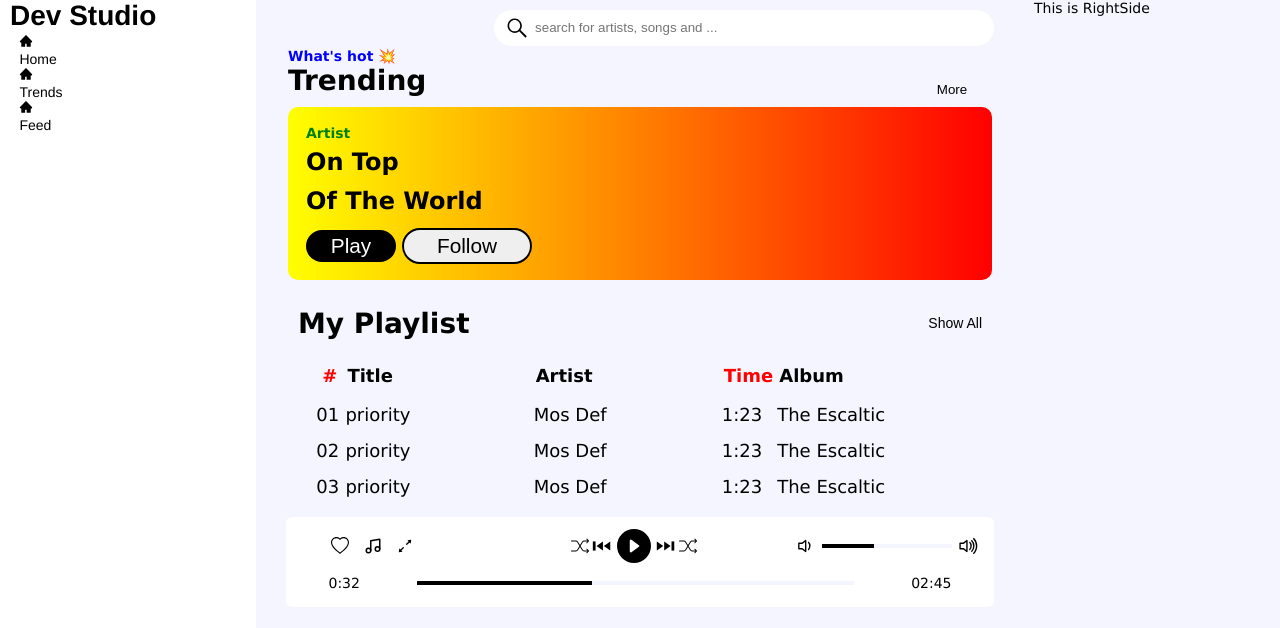
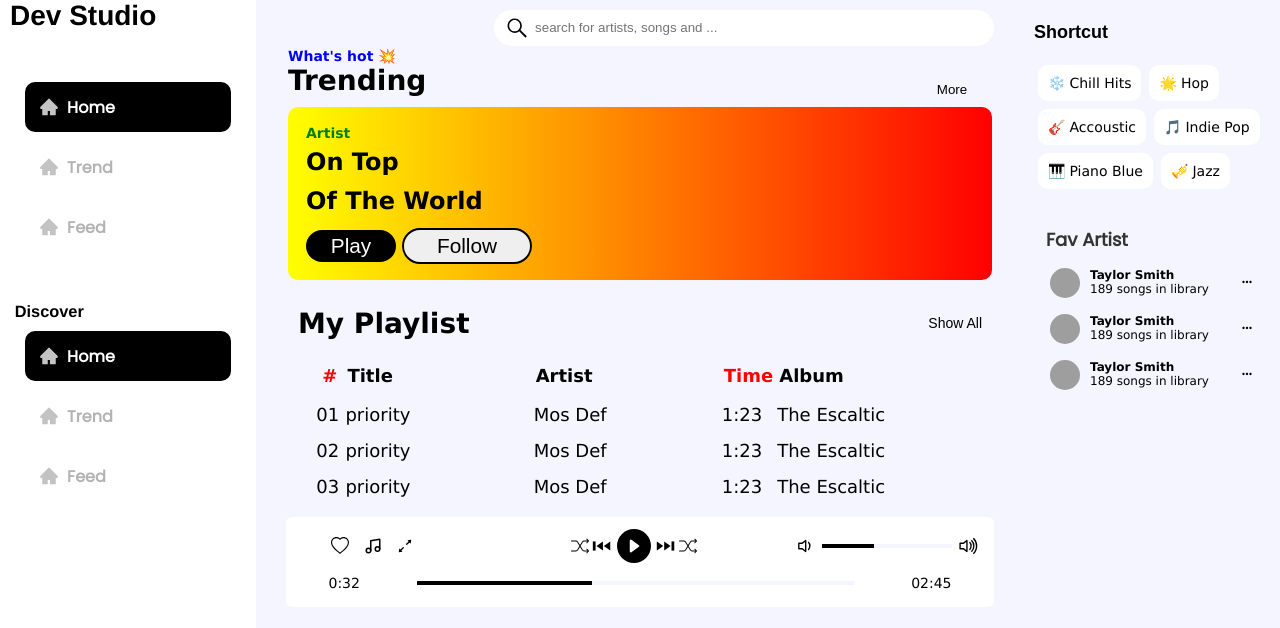
Before and after one commit to Dev-leinad/spotifyAppClone, a React (Vite) app: page / in a window 1280 px wide. Shown: the top 628 px of the page. Built offline with nearby package versions, Linux system fonts and the light colour scheme; grey boxes are pictures that could not be loaded.

Commit message:
Added new styling

```diff
--- a/src/App.css
+++ b/src/App.css
@@ -5,3 +5,17 @@
 body{
     font-family:Verdana, Geneva, Tahoma, sans-serif;
 }
+
+@media ( max-width:768px ){
+    body{
+        width: 100%;
+        height: 100vh;
+        overflow: hidden;
+    }
+    .rightside {
+        display: none;
+    }
+    .sidebar {
+        display: none;
+    }
+}
--- a/src/Components/RightSidebarComponent/Rightside.jsx
+++ b/src/Components/RightSidebarComponent/Rightside.jsx
@@ -1,11 +1,101 @@
 import React from 'react'
 import './rightside.css'
+import {BiDotsHorizontalRounded} from 'react-icons/bi'
 
 const Rightside = () => {
   return (
     <>
 <div className="rightside">
-<p>This is RightSide</p>
+  <div className="topcont">
+    <h2>Shortcut</h2>
+    <div className="side-boxes">
+      <div className="side-box-cont">
+        <div className="emoji">
+          ❄️
+        </div>
+        <p>Chill Hits</p>
+      </div>
+      <div className="side-box-cont">
+        <div className="emoji">
+
+          🌟
+        </div>
+        <p>Hop</p>
+      </div>
+      <div className="side-box-cont">
+        <div className="emoji">
+          🎸
+        </div>
+        <p>Accoustic</p>
+      </div>
+      <div className="side-box-cont">
+        <div className="emoji">
+          🎵
+        </div>
+        <p>Indie Pop</p>
+      </div>
+      <div className="side-box-cont">
+        <div className="emoji">
+         🎹
+        </div>
+        <p>Piano Blue</p>
+      </div>
+      <div className="side-box-cont">
+        <div className="emoji">
+          🎺
+        </div>
+        <p>Jazz</p>
+      </div>
+    </div>
+
+  </div>
+
+  <div className="fav-artist-container">
+    <h3>Fav Artist</h3>
+
+    <div className="fav-cont">
+      <div className="fav-right-col">
+        <div className="prof">
+          <img src="https://images.pexels.com/photos/15764531/pexels-photo-15764531.jpeg?auto=compress&cs=tinysrgb&w=600&lazy=load" alt="" />
+        </div>
+        <div className="fav-bio">
+          <h4>Taylor Smith</h4>
+          <p>189 songs in library</p>
+        </div>
+      </div>
+      <div className="fav-left-col">
+        <BiDotsHorizontalRounded/>
+      </div>
+    </div>
+    <div className="fav-cont">
+      <div className="fav-right-col">
+        <div className="prof">
+          <img src="https://images.pexels.com/photos/15764531/pexels-photo-15764531.jpeg?auto=compress&cs=tinysrgb&w=600&lazy=load" alt="" />
+        </div>
+        <div className="fav-bio">
+          <h4>Taylor Smith</h4>
+          <p>189 songs in library</p>
+        </div>
+      </div>
+      <div className="fav-left-col">
+        <BiDotsHorizontalRounded/>
+      </div>
+    </div>
+    <div className="fav-cont">
+      <div className="fav-right-col">
+        <div className="prof">
+          <img src="https://images.pexels.com/photos/15764531/pexels-photo-15764531.jpeg?auto=compress&cs=tinysrgb&w=600&lazy=load" alt="" />
+        </div>
+        <div className="fav-bio">
+          <h4>Taylor Smith</h4>
+          <p>189 songs in library</p>
+        </div>
+      </div>
+      <div className="fav-left-col">
+        <BiDotsHorizontalRounded/>
+      </div>
+    </div>
+  </div>
 </div>
 
     </>
--- a/src/Components/RightSidebarComponent/rightside.css
+++ b/src/Components/RightSidebarComponent/rightside.css
@@ -4,5 +4,101 @@
     background: #f4f5fe;
     /* border: 1px solid #003000; */
     padding: 0 10px;
-   bg
 }
+
+.rightside .topcont{
+    width: 100%;
+    /* padding: 1.3rem 1rem; */
+    justify-content: center;
+    height: 200px;
+    /* background: #000; */
+    margin-top: 14px;
+
+}
+.rightside .topcont h2{
+    font-size: 18px;
+    font-weight:600;
+    font-family:Arial, Helvetica, sans-serif;
+    padding: 8px 0;
+}
+
+.rightside .topcont .side-boxes{
+    display: flex;
+    padding: 10px 0;
+    flex-wrap:wrap;
+    width: 100%;
+}
+.rightside .topcont .side-boxes .side-box-cont{
+    /* width: 40%; */
+    padding: 10px;
+    margin: 4px;
+    display: flex;
+    flex-wrap: nowrap;
+    border-radius: 10px;
+    background: #fff;
+
+
+}
+
+.rightside .topcont .side-boxes .side-box-cont .emoji{
+
+    padding-right: 4px;
+}
+/* Fav Artist Section */
+.fav-artist-container{
+    display: block;
+    padding: 12px;
+    width: 100%;
+    height: 300px;
+    /* scroll-behavior: smooth;
+    overflow-y: scroll;
+    overflow: hidden; */
+    /* flex-wrap: wrap; */
+}
+.fav-artist-container h3{
+    font-size: 18px;
+    font-family:'poppins', sans-serif;
+    font-weight: 600;
+    margin-bottom: 10px;
+    color: #333;
+}
+
+.fav-artist-container .fav-cont{
+    display: flex;
+    flex-wrap: wrap;
+    height: 40px;
+    justify-content: space-between;
+    width: 100%;
+    align-items: center;
+    padding: 4px;
+    margin-bottom: 6px;
+}
+
+.fav-artist-container .fav-cont .fav-right-col{
+    display: flex;
+
+}
+
+.fav-artist-container .fav-cont .fav-right-col .prof{
+    width: 30px !important;
+    height: 30px!important;
+    border-radius: 50%;
+    /* background: #000; */
+    margin-right: 10px;
+    position: relative;
+}
+
+.fav-artist-container .fav-cont .fav-right-col .prof img{
+    position: absolute;
+    width: 100%;
+    height: 100%;
+    border-radius: 50%;
+    left: 0;
+    top: 0;
+    object-fit: cover;
+}
+
+.fav-artist-container .fav-cont .fav-bio {
+
+    font-size: 12px;
+}
--- a/src/Components/SidebarComponent/sidebar.css
+++ b/src/Components/SidebarComponent/sidebar.css
@@ -1,3 +1,7 @@
+/*Add google font to the code */
+
+
+  @import url('https://fonts.googleapis.com/css2?family=Poppins&family=Roboto+Condensed&display=swap');
 .sidebar{
     background: #ffffff;
     flex: 0.2;
@@ -8,5 +12,35 @@
 }
 
 .widgets{
-    margin: 2px 4%;
+    /* width: 100%; */
+    margin: 0 2% 0;
+    margin-top: 50px;
 }
+.widgets .box {
+    display: flex;
+    height: 50px;
+    border-radius: 10px;
+    color: #b3b3b4;
+    padding: .8rem 0;
+    align-items: center;
+    margin: 10px;
+}
+
+.widgets .box h3{
+    font-family: 'Poppins', sans-serif;
+    font-size: 16px;
+/* font-family: 'Roboto Condensed', sans-serif; */
+}
+
+
+.widgets .box.active{
+background: #000;
+color: #ffffff;
+}
+
+.bx-icon{
+    margin: 0px 8px 0 .9rem ;
+    font-size: 20px;
+    color: #c3c3c3;
+    align-items: center;
+}
--- a/src/Components/Widgets/Widget.jsx
+++ b/src/Components/Widgets/Widget.jsx
@@ -5,20 +5,37 @@ const Widget = () => {
   return (
     <>
     <div className="widgets">
-    <div>
-      <AiFillHome />
-      <p> Home</p>
+    <div className='box active'>
+      <AiFillHome className='bx-icon' />
+      <h3> Home</h3>
     </div>
-    <div>
-      <AiFillHome />
-      <p> Trends</p>
+    <div className='box'>
+      <AiFillHome className='bx-icon' />
+      <h3> Trend</h3>
     </div>
-    <div>
-      <AiFillHome />
-      <p> Feed</p>
+    <div className='box'>
+      <AiFillHome className='bx-icon' />
+      <h3> Feed</h3>
     </div>
     </div>
 
+    {/* Discover section  */}
+
+    <div className="widgets">
+      <h3>Discover</h3>
+    <div className='box active'>
+      <AiFillHome className='bx-icon' />
+      <h3> Home</h3>
+    </div>
+    <div className='box'>
+      <AiFillHome className='bx-icon' />
+      <h3> Trend</h3>
+    </div>
+    <div className='box'>
+      <AiFillHome className='bx-icon' />
+      <h3> Feed</h3>
+    </div>
+    </div>
     </>
   )
 }
```
